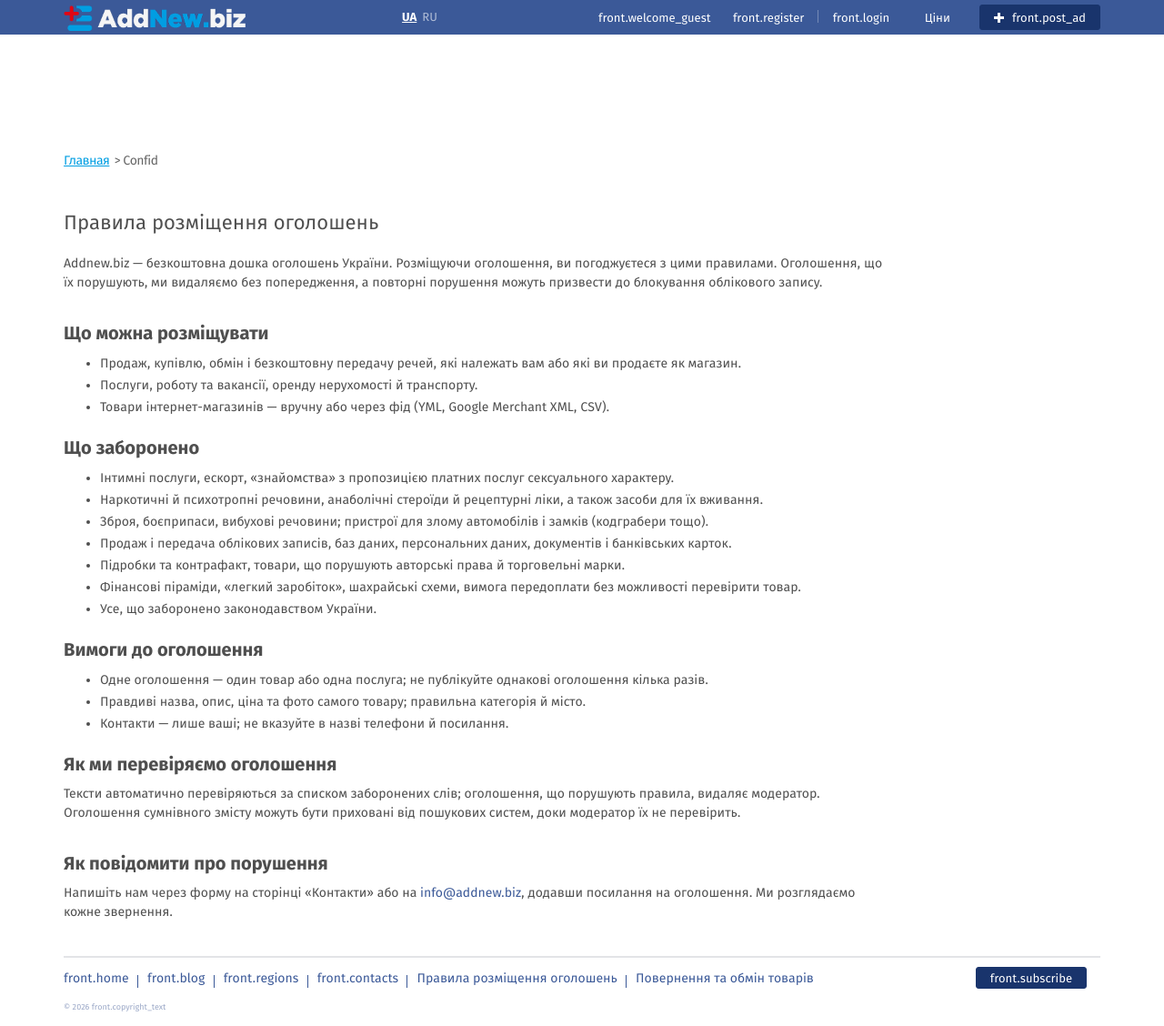
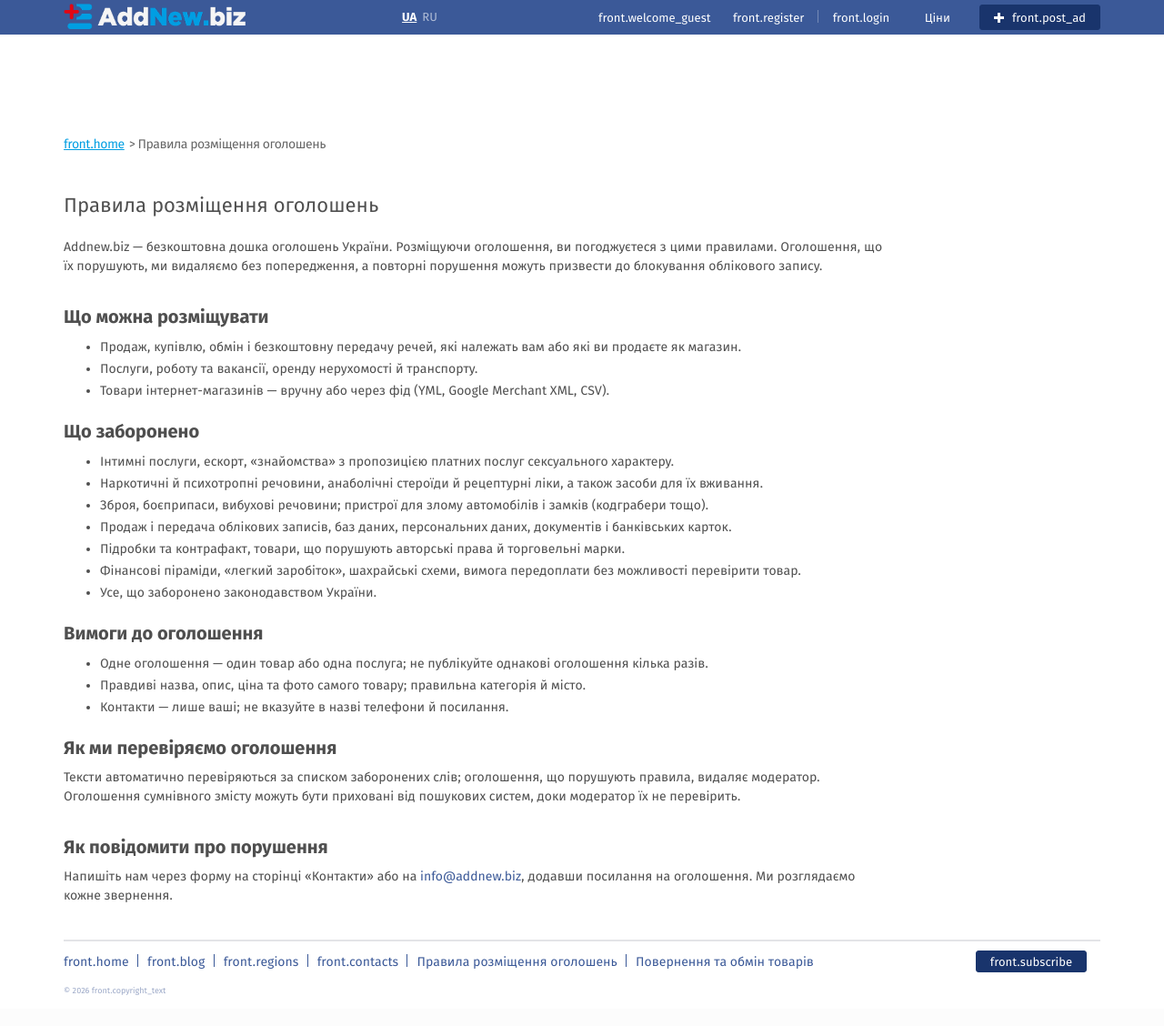
Before and after one commit to Nechuhaev/addnew, a Laravel app: page /page/pravila in a window 1280 px wide. Shown: the whole page at 91% size. After the commit the page ends 1094 px from the top, so only its background shows below. Run offline with Laravel 8, Linux system fonts and the light colour scheme; data comes from the database, SQL or seed files in the repository; parts of the project's set-up code (start-up, migrations or seed data) failed here and were passed over.

Commit message:
Сторінки: прибрати зайві «;» і виправити хлібні крихти «Главная > Confid»
Co-Authored-By: Claude Opus 5.5 <noreply@anthropic.com>
Claude-Session: https://claude.ai/code/session_014jeG4jEgemNvvRjnuGqxmw

```diff
--- a/resources/views/front/page/page.blade.php
+++ b/resources/views/front/page/page.blade.php
@@ -1,7 +1,7 @@
 @extends('front.layout')
 
-@section('meta_title', $page->meta_title ?? $page->name);
-@section('meta_description', $page->meta_description ?? strip_tags($page->description));
+@section('meta_title', $page->meta_title ?? $page->name)
+@section('meta_description', $page->meta_description ?? \Illuminate\Support\Str::limit(trim(strip_tags((string) $page->content)), 160))
 
 @section('content')
     <main class="confid-page">
@@ -11,8 +11,8 @@
             </div>
 
             <ul class="breadcrumb">
-                <li><a href="/">Главная</a></li>
-                <li><span>Confid</span></li>
+                <li><a href="{{ route('index') }}">{{ __('front.home') }}</a></li>
+                <li><span>{{ $page->name }}</span></li>
             </ul>
 
             <h1>{{ $page->name }}</h1>
```
